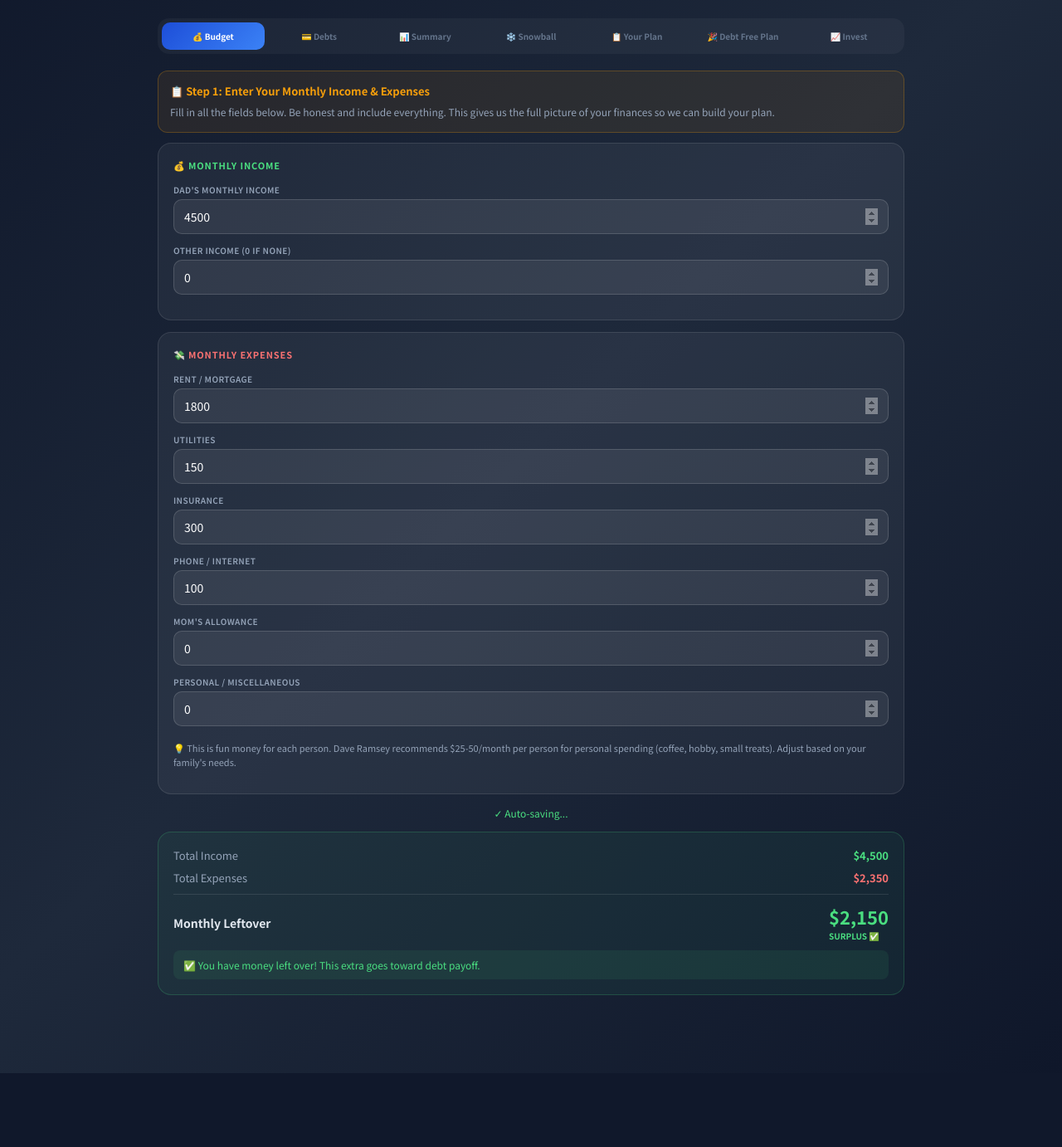
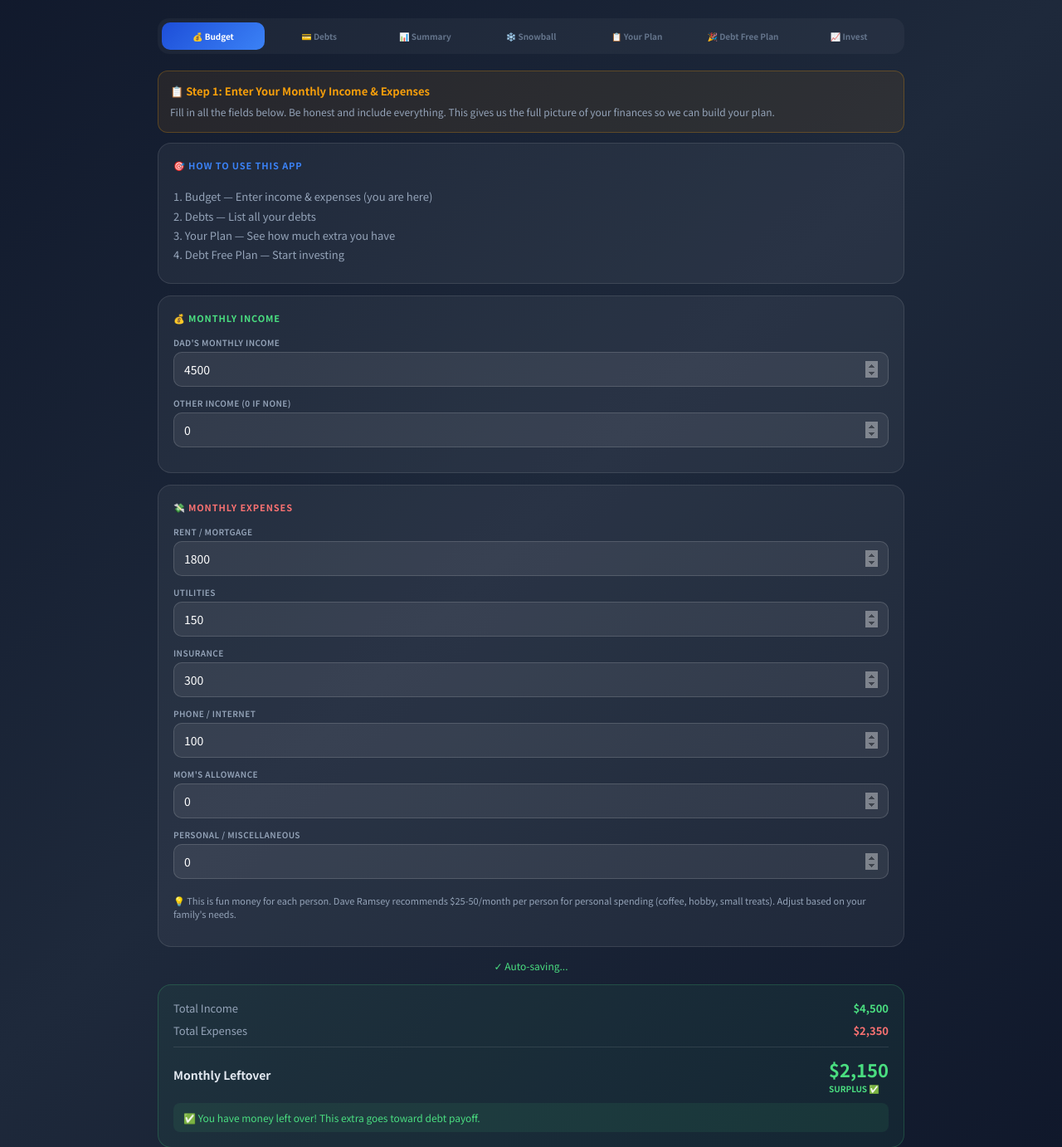
Before and after one commit to staxflowsystems/choifamilybudget, a Flask app: page / in a window 1280 px wide. Shown: the part 208-1590 px from the top of the page at 83% size. Before the commit the page ends 1501 px from the top, so only its background shows below. Run offline with Flask 3, Linux system fonts and the light colour scheme; a user stored in the database is signed in; data that the repository does not hold is empty.

Commit message:
Add step-by-step usage instructions to Budget tab
- Added simple 4-step flow guide on Budget tab (Budget → Debts → Your Plan → Debt Free Plan)
- Added bilingual text: English + Korean translations (instructionTitle, instructionStep1-4)
- Instructions appear in instruction box with blue section label below tip box
- Auto-updates when language toggle is used via applyLang()

Co-Authored-By: Claude Haiku 4.5 <noreply@anthropic.com>

```diff
--- a/static/app.js
+++ b/static/app.js
@@ -10,6 +10,11 @@ en:{
   tabs:["💰 Budget","💳 Debts","📊 Summary","❄️ Snowball","📋 Your Plan","🎉 Debt Free Plan","📈 Invest"],
   tip0title:"📋 Step 1: Enter Your Monthly Income & Expenses",
   tip0body:"Fill in all the fields below. Be honest and include everything. This gives us the full picture of your finances so we can build your plan.",
+  instructionTitle:"🎯 How to Use This App",
+  instructionStep1:"1. Budget — Enter income & expenses (you are here)",
+  instructionStep2:"2. Debts — List all your debts",
+  instructionStep3:"3. Your Plan — See how much extra you have",
+  instructionStep4:"4. Debt Free Plan — Start investing",
   tip1title:"📋 Step 2: List All Your Debts",
   tip1body:"Add each debt one by one. Include the name, total amount owed, and minimum monthly payment. Don't skip any — even small ones matter.",
   tip2title:"❄️ Dave Ramsey's Debt Snowball Method",
@@ -89,6 +94,11 @@ ko:{
   tabs:["💰 예산","💳 부채","📊 요약","❄️ 스노우볼","📋 계획","🎉 부채 없는 계획","📈 투자"],
   tip0title:"📋 1단계: 월 수입과 지출 입력하기",
   tip0body:"아래의 모든 항목을 솔직하게 입력하세요. 하나도 빠뜨리지 마세요. 이 정보를 바탕으로 재정 계획을 세울 수 있습니다.",
+  instructionTitle:"🎯 이 앱을 사용하는 방법",
+  instructionStep1:"1. 예산 — 수입과 지출 입력하기 (지금 여기입니다)",
+  instructionStep2:"2. 부채 — 모든 부채 목록 작성하기",
+  instructionStep3:"3. 계획 — 얼마나 많은 여유가 있는지 확인하기",
+  instructionStep4:"4. 부채 없는 계획 — 부채가 없어지면 투자 시작하기",
   tip1title:"📋 2단계: 모든 부채 목록 작성하기",
   tip1body:"부채를 하나씩 추가하세요. 부채 이름, 총 금액, 최소 월 납부액을 입력하세요. 작은 것도 빠뜨리지 마세요.",
   tip2title:"❄️ 데이브 램지의 빚 스노우볼 방법",
@@ -179,6 +189,11 @@ function applyLang(){
   var tabs=document.querySelectorAll('.tab-btn');
   tabs.forEach(function(b,i){b.textContent=tx.tabs[i]});
   set('tip0-title',tx.tip0title);set('tip0-body',tx.tip0body);
+  set('lbl-instruction-title',tx.instructionTitle);
+  set('lbl-instruction-step1',tx.instructionStep1);
+  set('lbl-instruction-step2',tx.instructionStep2);
+  set('lbl-instruction-step3',tx.instructionStep3);
+  set('lbl-instruction-step4',tx.instructionStep4);
   set('tip1-title',tx.tip1title);set('tip1-body',tx.tip1body);
   set('tip2-title',tx.tip2title);set('tip2-body',tx.tip2body);
   set('lbl-snowball-main-title',tx.snowballMainTitle);set('lbl-snowball-main-body',tx.snowballMainBody);
--- a/templates/dashboard.html
+++ b/templates/dashboard.html
@@ -32,6 +32,15 @@
   <div class="tip-box">
     <div class="tip-box-title" id="tip0-title">📋 Step 1: Enter Your Monthly Income & Expenses</div>
     <div class="tip-box-body" id="tip0-body">Fill in all the fields below. Be honest and include everything. This gives us the full picture of your finances so we can build your plan.</div>
+  </div>
+  <div class="card">
+    <div class="section-label blue" id="lbl-instruction-title">🎯 How to Use This App</div>
+    <div style="font-size:13px;color:var(--muted);line-height:1.8;padding:4px 0">
+      <div id="lbl-instruction-step1">1. Budget — Enter income & expenses (you are here)</div>
+      <div id="lbl-instruction-step2">2. Debts — List all your debts</div>
+      <div id="lbl-instruction-step3">3. Your Plan — See how much extra you have</div>
+      <div id="lbl-instruction-step4">4. Debt Free Plan — Start investing</div>
+    </div>
   </div>
   <div class="card">
     <div class="section-label green">💰 <span id="lbl-income">Monthly Income</span></div>
```
